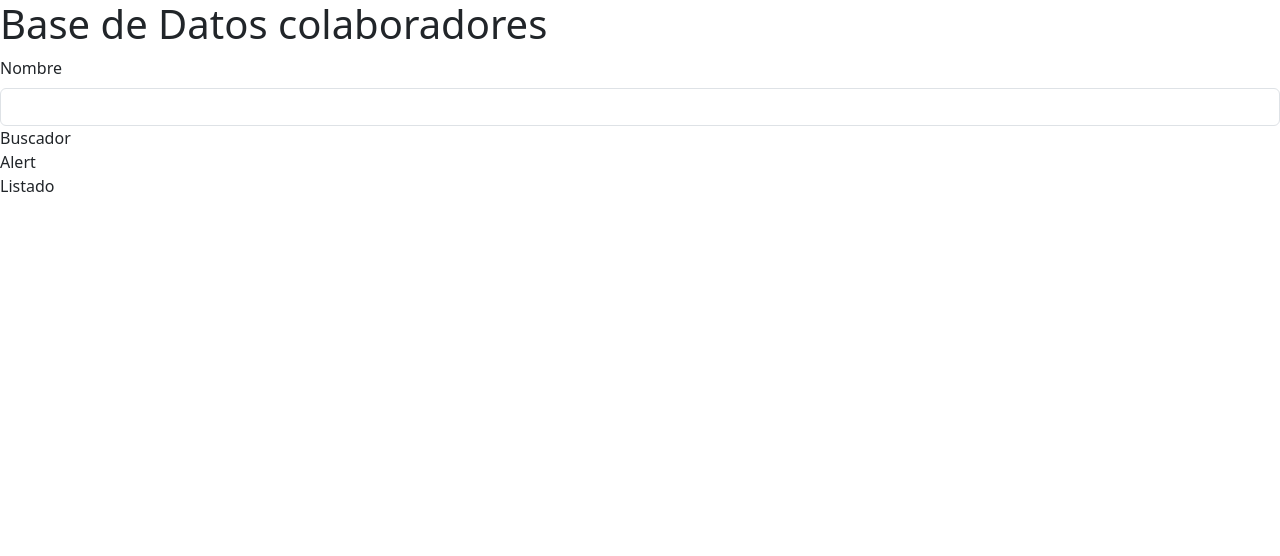
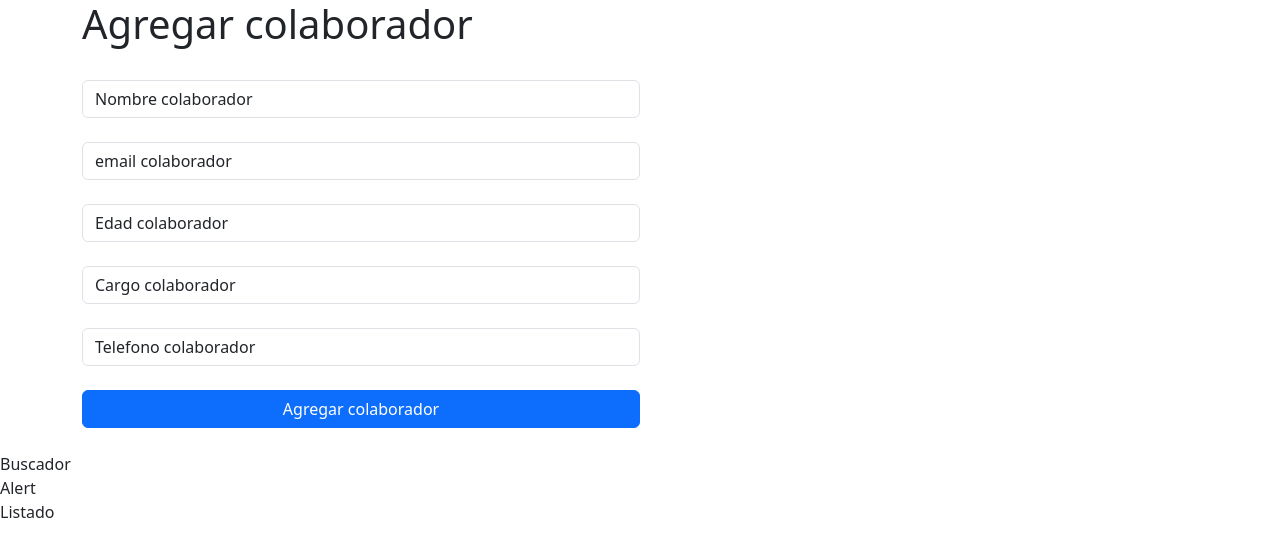
Before and after one commit to anny23sa/Base-Datos-Colaboradores, a React (Vite) app: page / in a window 1280 px wide. Shown: the top 556 px of the page. Built offline with nearby package versions, Linux system fonts and the light colour scheme.

Commit message:
se agregan label/input

```diff
--- a/src/components/Formulario/Formulario.jsx
+++ b/src/components/Formulario/Formulario.jsx
@@ -1,13 +1,88 @@
-import React from 'react'
+//import React from 'react'
+//import { Alert } from 'bootstrap'
+//import React from 'react'
+import { useState } from 'react'
+
 
 const Formulario = () => {
-  return (
-    <div>
-        <h1>Base de Datos colaboradores</h1>
-        <label className="form-label" htmlFor="name">Nombre</label>
-        <input className="form-control" type="text" name="name" id="name" />
-    </div>
-  )
+    const [nombre, setNombre] = useState('Nombre colaborador')
+    const [email, setEmail] = useState('email colaborador')
+    const [edad, setEdad] = useState('Edad colaborador')
+    const [cargo, setCargo] = useState('Cargo colaborador')
+    const [telefono, setTelefono] = useState('Telefono colaborador')
+
+    const [error, setError] =useState(false)
+    const [mensaje, setMensaje] = useState('')
+
+    const validarDatos =(e) => {
+      e.preventDefault();
+
+     if (nombre === ''|| email === ''|| edad ===''||cargo === ''|| telefono === '' ){
+      setError(true);
+      setMensaje('Completa todos los campos.');
+     }
+     //resstablecer errores si los datos son validos
+     setError(false);
+     setMensaje('');
+     };
+
+    return (
+        <div className='container'>
+          <h1>Agregar colaborador</h1>
+          <form className="Formulario" onSubmit={validarDatos}>
+            {error && <p>{mensaje} </p>}
+            <div className="form-group">
+              <label></label>
+              <input type="text"
+              name="nombre"
+              className="form-control w-50"
+              value={nombre}
+              onChange={(e) => setNombre(e.target.value)} />
+            </div>
+
+            <div className="form-group">
+              <label></label>
+              <input type="email"
+              name="email"
+              className="form-control w-50"
+              value={email}
+              onChange={(e) => setEmail(e.target.value)} />
+            </div>
+
+            <div className="form-group">
+              <label></label>
+              <input type="text"
+              name="edad"
+              className="form-control w-50"
+              value={edad}
+              onChange={(e) => setEdad(e.target.value)} />
+            </div>
+
+            <div className="form-group">
+              <label></label>
+              <input type="text"
+              name="cargo"
+              className="form-control w-50"
+              value={cargo}
+              onChange={(e) => setCargo(e.target.value)} />
+            </div>
+
+            <div className="form-group">
+              <label></label>
+              <input type="text"
+              name="telefono"
+              className="form-control w-50"
+              value={telefono}
+              onChange={(e) => setCargo(e.target.value)} />
+            </div>
+
+            <br />
+            <button type="submit" className="btn btn-primary w-50">Agregar colaborador</button>
+          </form>
+          <br />
+
+        </div>
+      );
 }
 
 export default Formulario
```
